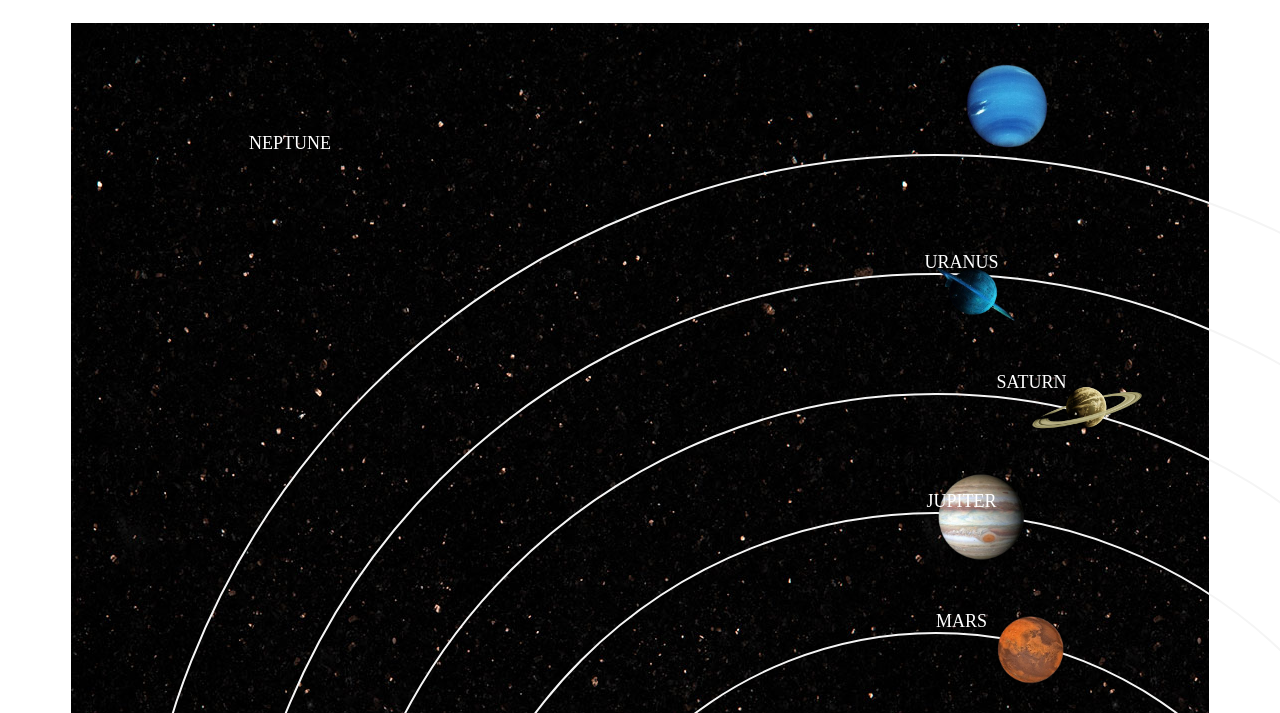
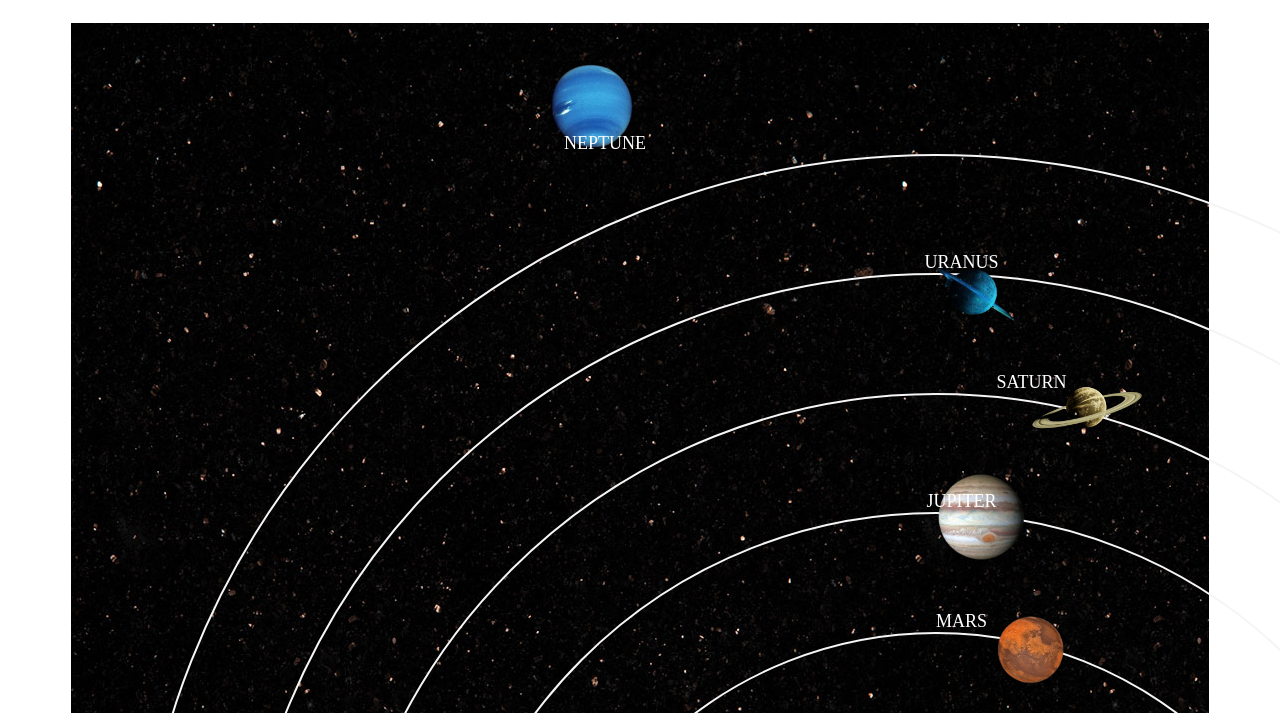
Before and after one commit to Teja5665/Solar-planets, a plain HTML site: page index.html in a window 1280 px wide. Shown: the part 61-774 px from the top of the page. Drawn offline with Linux system fonts and the light colour scheme.

Commit message:
Update index.html

```diff
--- a/index.html
+++ b/index.html
@@ -10,8 +10,8 @@
     <center>
         <h1>Solar System</h1>
         <div id="galaxy">
-            <img src="neptune-removebg-preview.png" width="110px" style="margin: -30px; margin-left: 700px;">
-                <figcaption style="color: white;font-size: large;margin-right: 700px;">NEPTUNE</figcaption>
+            <img src="neptune-removebg-preview.png" width="110px" style="margin: -30px; margin-right: 70px;">
+                <figcaption style="color: white;font-size: large;margin-right: 70px;">NEPTUNE</figcaption>
                 <div class="neptune">
                     <img src="uranus-removebg-preview.png" width="100px" style="margin: -80px; margin-left: 10px;">
                         <figcaption style="color: white;font-size: large;margin-left: 50px;">URANUS</figcaption>
```
